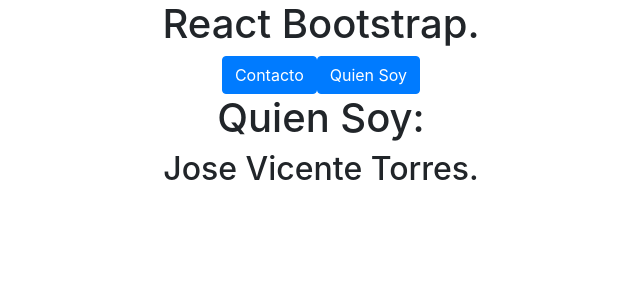
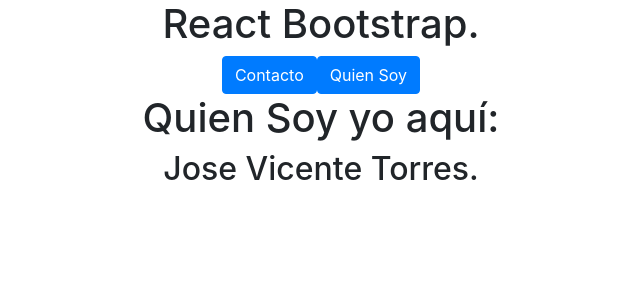
Before and after one commit to Josevic/Proyecto-1, a React (Create React App) app: page / in a window 1280 px wide. Shown: the top 300 px of the page, without its empty margins (319-959 px from the left). Built offline with nearby package versions, Linux system fonts and the light colour scheme.

Commit message:
Cambio en linea 6 de  src/pages/QuienSoy.js

```diff
--- a/src/pages/QuienSoy.js
+++ b/src/pages/QuienSoy.js
@@ -3,7 +3,7 @@
 export default function QuienSoy() {
   return (
     <div>
-      <h1>Quien Soy:</h1>
+      <h1>Quien Soy yo aquí:</h1>
       <h2>Jose Vicente Torres.</h2>
     </div>
   );
```
